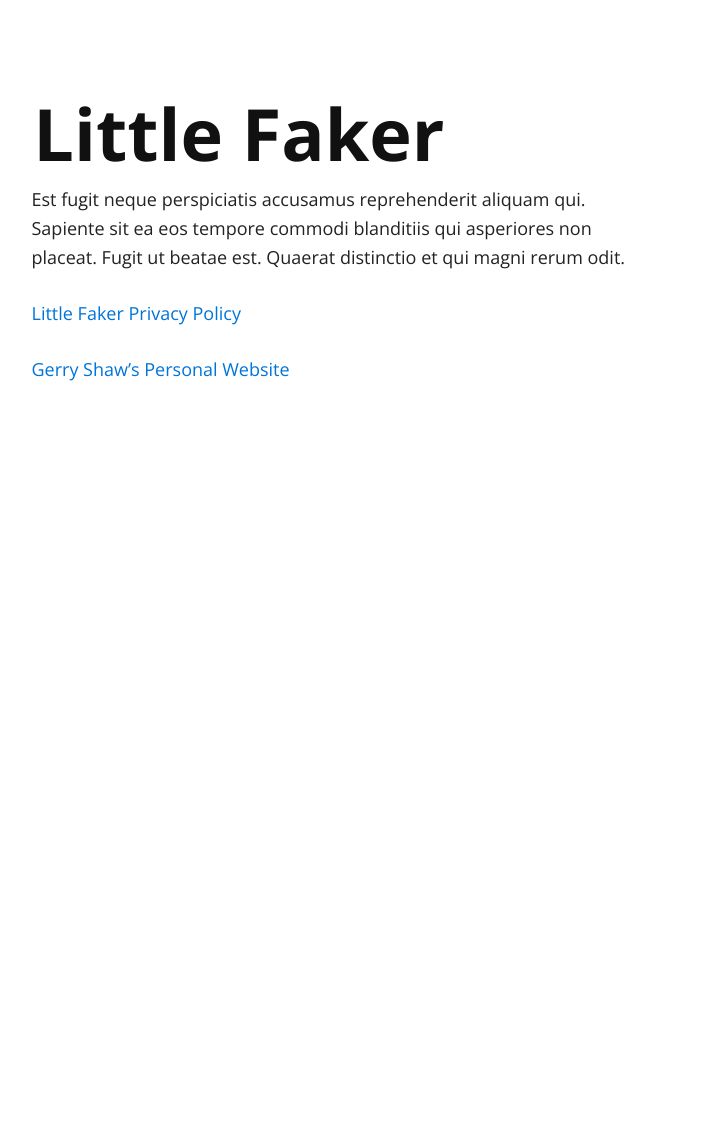
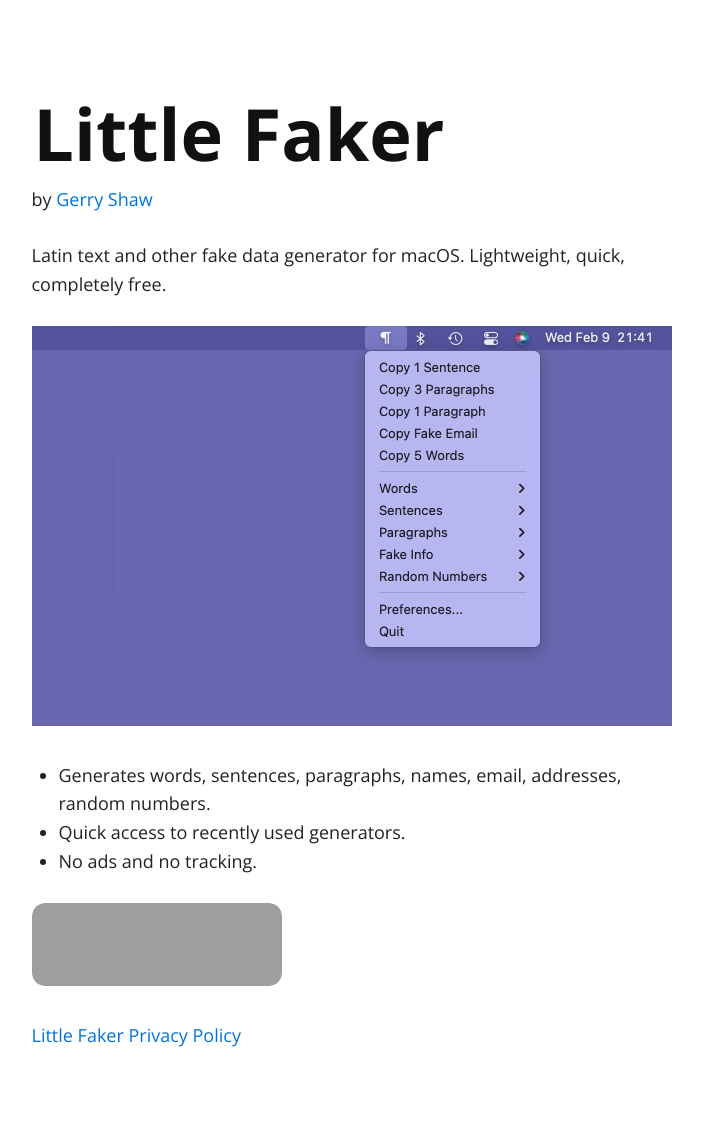
Before and after one commit to gshaw/gshaw.github.io, a Jekyll site: the page built from littlefaker/index.md, in a window 1280 px wide. Shown: the whole page, without its empty margins (296-999 px from the left). Built offline with Jekyll 4.4.1, drawn with Linux system fonts in a browser that asks for light colours; nearby versions of some CDN libraries; before the commit the page ends 900 px from its top, so only the background shows below that; grey boxes are pictures that could not be loaded.

Commit message:
Add content for Little Faker

```diff
--- a/littlefaker/index.md
+++ b/littlefaker/index.md
@@ -5,8 +5,16 @@ title: Little Faker
 
 # {{ page.title }}
 
-Est fugit neque perspiciatis accusamus reprehenderit aliquam qui. Sapiente sit ea eos tempore commodi blanditiis qui asperiores non placeat. Fugit ut beatae est. Quaerat distinctio et qui magni rerum odit.
+by [Gerry Shaw](/)
+
+Latin text and other fake data generator for macOS. Lightweight, quick, completely free.
+
+<img alt="Screenshot 1" src="screenshot.png" width="640">
+
+- Generates words, sentences, paragraphs, names, email, addresses, random numbers.
+- Quick access to recently used generators.
+- No ads and no tracking.
+
+<a href="https://apps.apple.com/us/app/little-faker/id1609309817?mt=12&amp;itsct=apps_box_badge&amp;itscg=30200" style="display: inline-block; overflow: hidden; border-top-left-radius: 13px; border-top-right-radius: 13px; border-bottom-right-radius: 13px; border-bottom-left-radius: 13px; width: 250px; height: 83px;"><img src="https://tools.applemediaservices.com/api/badges/download-on-the-mac-app-store/black/en-us?size=250x83&amp;releaseDate=1294876800&h=fcac83a20b6f82ca11c44246af8b8afe" alt="Download on the Mac App Store" style="border-top-left-radius: 13px; border-top-right-radius: 13px; border-bottom-right-radius: 13px; border-bottom-left-radius: 13px; width: 250px; height: 83px;"></a>
 
 [Little Faker Privacy Policy](/littlefaker/privacy)
-
-[Gerry Shaw's Personal Website](/)
```
Also changed, not shown: index.md (+4 -0 lines), littlefaker/screenshot.png (added).
